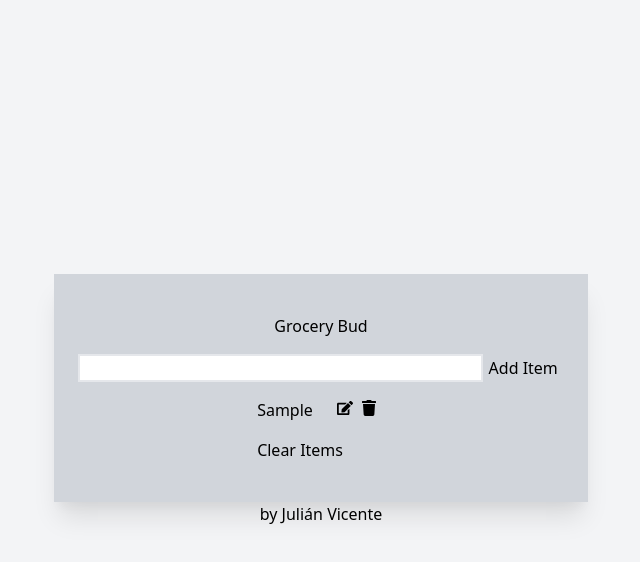
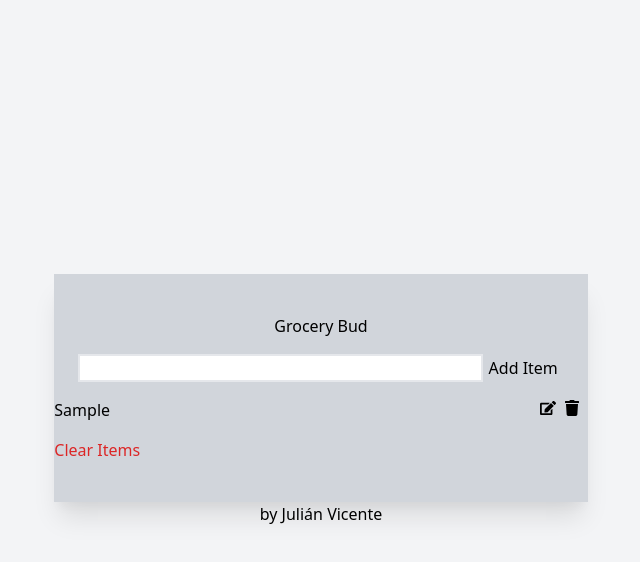
Before and after one commit to julianv97/grocery-bud, a React (Create React App) app: page / in a window 1280 px wide. Both pictures are taken after typing "Sample" into the empty fields and a click on the button "Add Item". Shown: the top 562 px of the page, without its empty margins (319-959 px from the left). Built offline with nearby package versions, Linux system fonts and the light colour scheme.

Commit message:
primeros estilos del modal

```diff
--- a/src/App.js
+++ b/src/App.js
@@ -56,8 +56,9 @@ function App() {
     setList(list.filter((item) => item.id !== id));
     //Aca tengo que limpiar el edit, para cuando se esté editando algo pero se decida eliminar el item
     setName("");
-    setIsEditing(false);
-    setEditId(null);
+    /* setIsEditing(false);
+    setEditId(null); */
+    clearEditState();
     showModal(true, "item removed", "danger");
   };
 
@@ -65,9 +66,15 @@ function App() {
     setList([]);
     setName("");
     //Aca tengo que limpiar el edit, para cuando se esté editando algo pero se decida eliminar el item
+    /* setIsEditing(false);
+    setEditId(null); */
+    clearEditState();
+    showModal(true, "empty list", "danger");
+  };
+
+  const clearEditState = () => {
     setIsEditing(false);
     setEditId(null);
-    showModal(true, "empty list", "danger")
   };
 
   const showModal = (show = false, msg = "", type = "") => {
@@ -104,15 +111,16 @@ function App() {
         </form>
 
         {list.length > 0 && (
-          <div>
+          <div className="w-full">
             {/*Falta crear y pasar como props a list: editItem */}
             <List items={list} editItem={editItem} removeItem={removeItem} />
-            <button onClick={clearList} className="capitalize">
+            <button onClick={clearList} className="capitalize text-red-600">
               clear items
             </button>
           </div>
         )}
       </section>
+
       <footer>by Julián Vicente</footer>
     </main>
   );
--- a/src/components/List.jsx
+++ b/src/components/List.jsx
@@ -7,7 +7,7 @@ const List = ({ items, editItem, removeItem }) => {
       {items.map((item) => {
         const { id, title } = item;
         return (
-          <article key={id} className="flex py-4">
+          <article key={id} className="flex py-4 justify-between">
             <h3>{title}</h3>
 
             <div className="pl-6">
--- a/src/components/Modal.jsx
+++ b/src/components/Modal.jsx
@@ -1,6 +1,7 @@
 import React, { useEffect } from "react";
 
 function Modal({ type, msg, showModal, list }) {
+  console.log(type);
   useEffect(() => {
     const timeout = setTimeout(() => {
       showModal();
@@ -10,7 +11,16 @@ function Modal({ type, msg, showModal, list }) {
 
   return (
     <div>
-      <h1> {msg} </h1>
+      <p
+        className={
+          type === "danger"
+            ? "text-red-600 bg-red-200"
+            : "text-green-600 bg-green-200"
+        }
+      >
+        {" "}
+        {msg}{" "}
+      </p>
     </div>
   );
 }
```
Also changed, not shown: log.txt.
